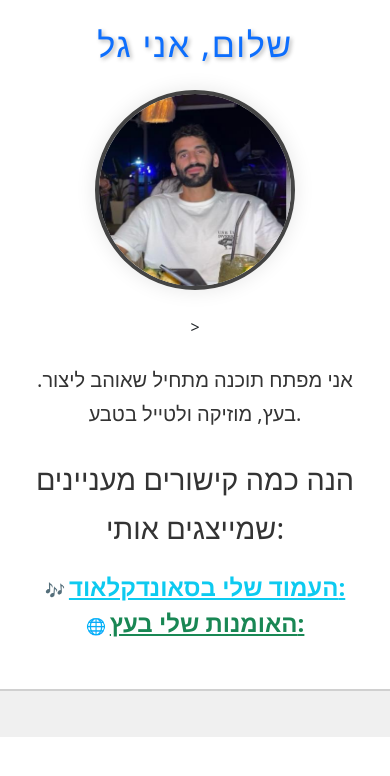
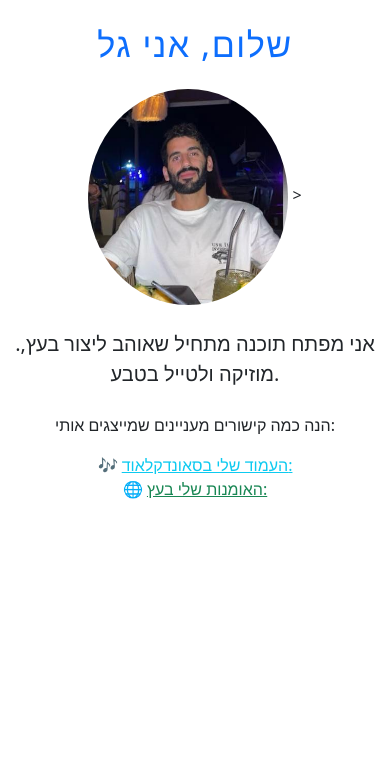
Before and after one commit to GalHatan/galchatan.github.io, a plain HTML site: page index.html in a window 390 px wide. Drawn offline with nearby package versions, Linux system fonts and the light colour scheme.

Commit message:
Update style.css

```diff
--- a/style.css
+++ b/style.css
@@ -1,21 +1,17 @@
-/* קובץ CSS חדש */
-
 /* 1: צבע רקע כללי */
 body {
-    background-color: #ffffff; /* רקע לבן */
+    background-color: #ffffff;
     min-height: 100vh;
     margin: 0;
     padding: 0;
-    font-family: 'Roboto', 'Arial', sans-serif;
+    font-family: 'Roboto', Arial, sans-serif;
     color: #222;
 }
 
 /* 2: עיצוב כותרות */
 h1 {
-    color: #000000; /* צבע שחור עבור ניגודיות טובה */
-    text-shadow: 2px 2px 4px rgba(0, 0, 0, 0.3);
+    color: #000000;
     text-align: center;
-    margin-top: 40px;
     font-size: 3.2em;
     font-weight: 600;
     letter-spacing: 1.5px;
@@ -23,67 +19,29 @@ h1 {
 
 /* 3: עיצוב תמונות */
 img {
-    border: 4px solid #444;
-    box-shadow: 0 0 20px rgba(0, 0, 0, 0.1);
+    max-width: 100%;
+    height: auto;
     border-radius: 10px;
-    margin: 25px auto;
-    display: block;
     transition: transform 0.3s;
 }
-
 img:hover {
     transform: scale(1.1);
 }
 
-/* 4: עיצוב קישורים */
-a {
-    color: #0056b3;
-    font-weight: bold;
-    font-size: 1.5em;
-    transition: color 0.3s ease-in-out;
-}
-
-a:hover {
-    color: #003d82;
-    text-decoration: underline;
-}
-
-/* 5: עיצוב פסקאות */
-p {
-    font-size: 1.8em;
-    color: #333;
-    margin: 20px;
-    line-height: 1.7;
-    text-align: center;
-}
-
-/* 6: עיצוב תחתית הדף */
-footer {
-    text-align: center;
-    padding: 15px;
-    font-size: 1.1em;
-    color: #333;
-    background-color: #f0f0f0;
-    border-top: 2px solid #d0d0d0;
-}
-
-/* 7: גלילה חלקה */
-html {
-    scroll-behavior: smooth;
-}
-
-/* 8: אפקט כותרת */
-h1 {
-    animation: slideDown 1.5s ease-out;
-}
-
-@keyframes slideDown {
-    from {
-        opacity: 0;
-        transform: translateY(-30px);
+/* 4: עיצוב רספונסיבי עם מדיה קווארי */
+@media (max-width: 768px) {
+    h1 {
+        font-size: 2.5em;
     }
-    to {
-        opacity: 1;
-        transform: translateY(0);
+    p {
+        font-size: 1.2em;
     }
 }
+@media (max-width: 480px) {
+    h1 {
+        font-size: 2em;
+    }
+    p {
+        font-size: 1em;
+    }
+}
```
